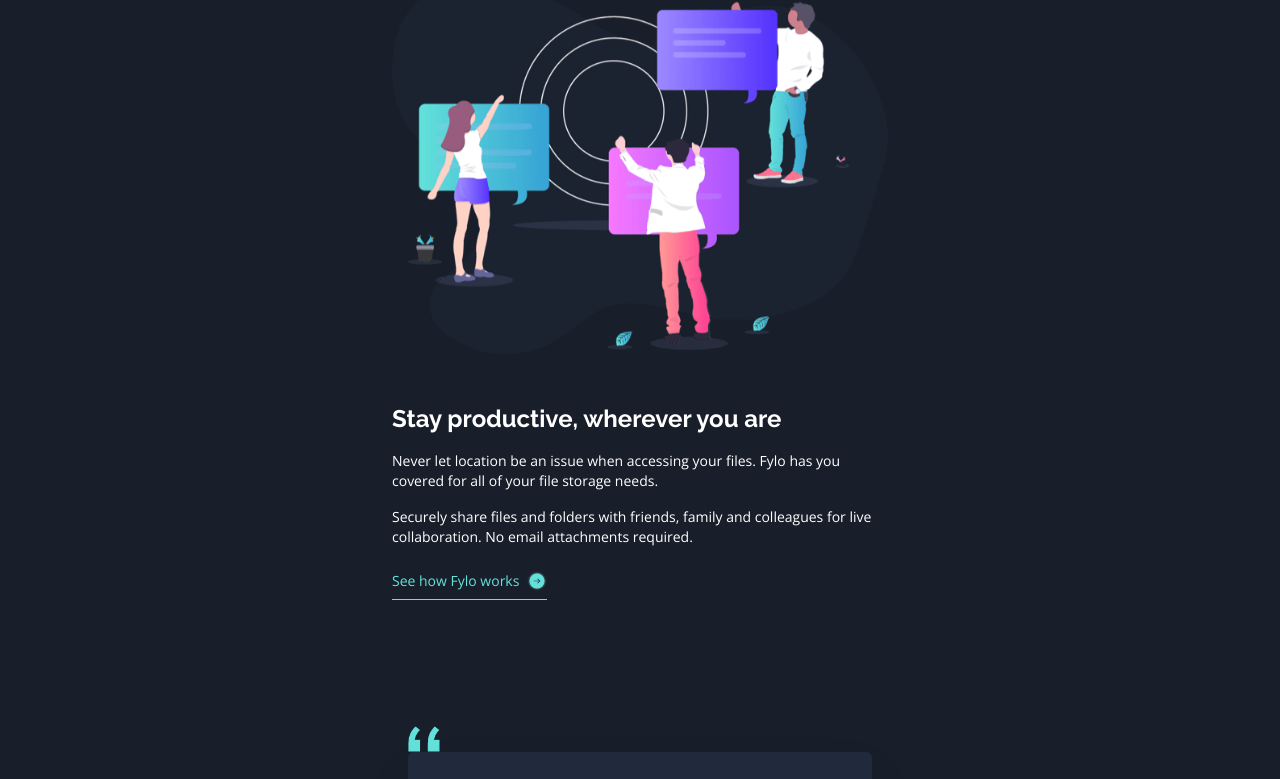
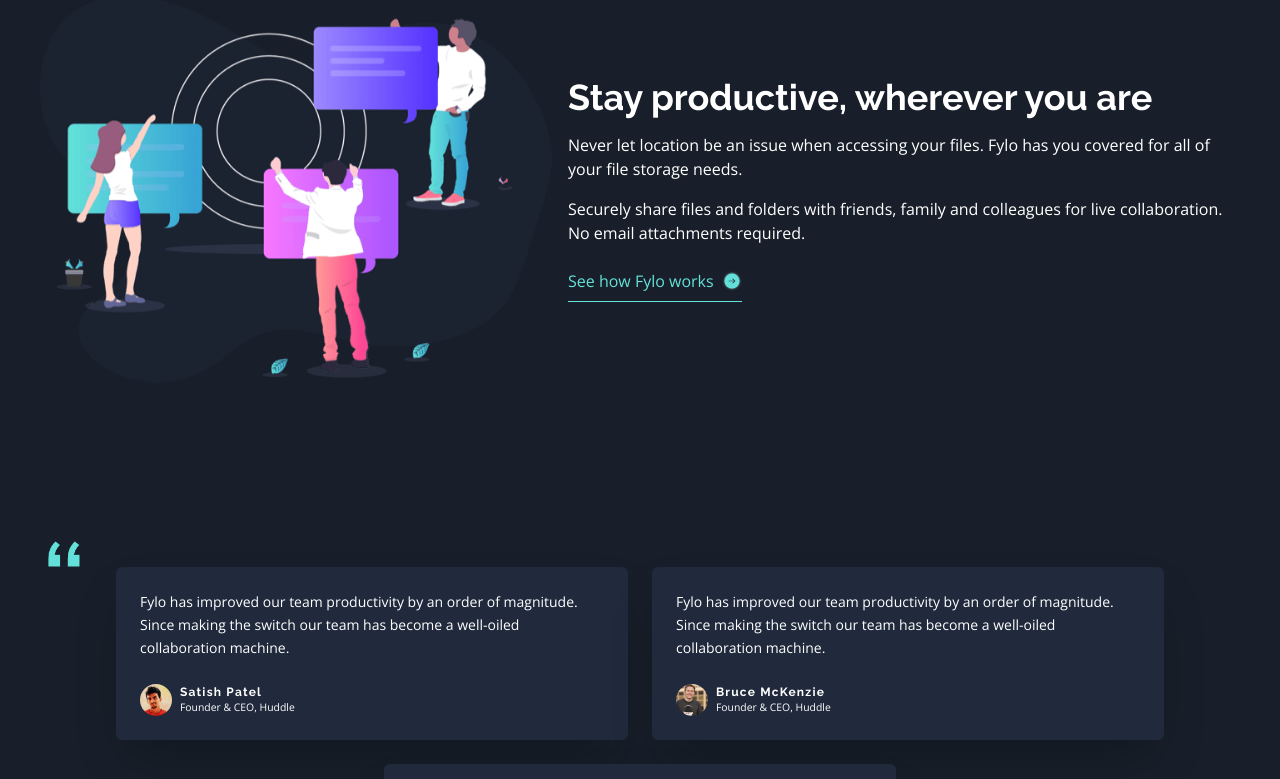
Before and after one commit to andwehehe/FMC-Fylo-landing-page, a React (Vite) app: page / in a window 1280 px wide. Shown: the part 1573-2352 px from the top of the page. Built offline with nearby package versions, Linux system fonts and the light colour scheme.

Commit message:
completed 1220px layout

```diff
--- a/index.html
+++ b/index.html
@@ -2,7 +2,7 @@
 <html lang="en">
   <head>
     <meta charset="UTF-8" />
-    <link rel="icon" type="image/svg+xml" href="./public/favicon-32x32.png" />
+    <link rel="icon" type="image/svg+xml" href="/favicon-32x32.png" />
     <meta name="viewport" content="width=device-width, initial-scale=1.0" />
     <title>Fylo-Landing-Page</title>
   </head>
--- a/src/App.jsx
+++ b/src/App.jsx
@@ -6,7 +6,10 @@
 function App() {
 
   return (
-   <main className="relative flex flex-col items-center w-full h-full bg-n900 z-1">
+   <main className="
+        relative flex flex-col items-center w-full h-full
+        bg-n900 z-1 overflow-hidden
+    ">
       <Header />
       <Body />
       <Footer />
--- a/src/Layout/Body/Body.jsx
+++ b/src/Layout/Body/Body.jsx
@@ -16,6 +16,7 @@
 
             flex flex-col items-center
             md:px-6
+
         ">
             <Introduction />
             <InfoPanel />
--- a/src/Layout/Body/ProductDemo.jsx
+++ b/src/Layout/Body/ProductDemo.jsx
@@ -4,25 +4,32 @@
 function ProductDemo() {
 
     return(
-        <article className='flex flex-col items-start gap-4 px-2 py-16 max-w-lg'>
+        <article className='
+            flex flex-col items-start gap-4 xs:px-4 py-16 xs:max-w-xl
+            2xs:px-8
+            md:max-w-2xl
+            lg:max-w-none lg:flex-row lg:items-center
+        '>
             <img
                 src={demo_img}
                 alt="demo"
-                className='my-8 self-center md:w-xl'
+                className='my-8 self-center md:w-xl lg:w-lg'
             />
 
+           <div className='flex flex-col gap-4'>
                  <h2 className='
                     font-header font-bold text-neutral text-xl w-full
                     md:text-2xl
+                    lg:text-4xl
                 '>
                     Stay productive, wherever you are
                 </h2>
 
-            <p className='font-body text-neutral text-sm'>
+                <p className='font-body text-neutral text-sm lg:text-base'>
                     Never let location be an issue when accessing your files. Fylo has you covered
                     for all of your file storage needs.
                 </p>
-            <p className='font-body text-neutral text-sm'>
+                <p className='font-body text-neutral text-sm lg:text-base'>
                     Securely share files and folders with friends, family and colleagues for live
                     collaboration. No email attachments required.
                 </p>
@@ -30,15 +37,14 @@
                 <a
                     href="https://github.com/andwehehe"
                     className='
-                    font-body text-sm
-                    text-t200 flex
-                    gap-2 items-center
-                    self-start py-2
-                    border-b cursor-pointer
+                        font-body text-sm text-t200 flex
+                        gap-2 items-center self-start py-2
+                        border-b cursor-pointer lg:text-base
                     '>
                     See how Fylo works
                     <img src={arrow_icon} alt="arrow"  className='w-5'/>
                 </a>
+           </div>
         </article>
     );
 }
--- a/src/Layout/Body/Promotion.jsx
+++ b/src/Layout/Body/Promotion.jsx
@@ -5,19 +5,22 @@
         <article className="
             flex flex-col mx-3 px-4 py-8 mt-28 text-center max-w-lg
             rounded-lg drop-shadow-2xl shadow-2xl bg-n850
-            md:p-8
+            md:p-8 lg:max-w-2xl lg:px-16
         ">
-            <h3 className="font-header font-bold text-neutral text-xl">
+            <h3 className="font-header font-bold text-neutral text-xl lg:text-2xl">
                 Get early access today
             </h3>
 
-            <p className="font-body text-neutral text-sm my-4">
+            <p className="font-body text-neutral text-sm my-4 lg:text-base">
                 It only takes a minute to sign up and our free started tier is
                 extremely generous. If you have any questions, our support
                 team would be happy to help you.
             </p>
 
-            <div className="flex flex-col items-center gap-4 mt-4">
+            <div className="
+                flex flex-col items-center gap-4 mt-4
+                lg:flex-row
+            ">
                 <input
                     autoComplete="email"
                     id="email"
@@ -26,7 +29,10 @@
                     placeholder="email@example.com"
                     className="font-body text-n900 text-xs py-4 px-6 rounded-full w-full bg-neutral"
                 />
-                <button className="font-header font-bold text-sm text-neutral py-3.5 rounded-full w-full bg-t200">
+                <button className="
+                    font-header font-bold text-sm text-neutral py-3.5 rounded-full w-full bg-t200
+                    lg:w-xs
+                ">
                     Get Started For Free
                 </button>
             </div>
--- a/src/Layout/Body/Testimonials.jsx
+++ b/src/Layout/Body/Testimonials.jsx
@@ -28,7 +28,7 @@
 
     return(
         <section className='
-            relative flex flex-wrap items-center gap-6 p-6 mt-16 max-w-lg
+            relative flex flex-wrap items-center justify-center gap-6 p-6 mt-16
         '>
             <img
                 src={quote_icon}
@@ -40,7 +40,7 @@
 
                     return(
                         <article key={commenter} className='
-                            flex flex-1 flex-col items-start gap-6 p-6 rounded-md min-w-full bg-n800 shadow-2xl
+                            flex flex-1 flex-col items-start gap-6 p-6 rounded-md min-w-md max-w-lg bg-n800 shadow-2xl
                         '>
 
                             <p className='
--- a/src/Layout/Footer/Footer.jsx
+++ b/src/Layout/Footer/Footer.jsx
@@ -28,9 +28,13 @@
 
     return(
         <footer className='flex justify-center px-8 p-8 bg-n950 w-full'>
-            <div className='max-w-lg w-full'>
+            <div className='
+                max-w-lg w-ful md:max-w-6xl lg:max-w-none
+                lg:flex items-start justify-center
+            '>
+                <article>
                     <img src={logo} alt="logo" className='py-8'/>
-                <article className='grid md:grid-cols-[55%_40%] grid-row-2 gap-4 gap-x-12'>
+                    <div className='grid md:grid-cols-[55%_40%] grid-row-2 gap-4 gap-x-12'>
                         {
                             contacts.map(({ icon, info, key, span }) => {
                                 const rowSpanClass = span === "2" ? "md:row-span-2" : "md:row-span-1";
@@ -45,12 +49,14 @@
                                 );
                             })
                         }
+                    </div>
                 </article>
 
-                <article className='my-16 md:flex md:justify-between items-start'>
+                <article className='my-16 md:flex md:gap-32 items-start lg:gap-8 lg:mt-28'>
                     <nav className='
                         flex flex-col gap-8
                         md:flex-row md:gap-24
+                        lg:gap-6
                     '>
                         <ul className='flex flex-col gap-2 font-body text-neutral'>
                             <li>About Us</li>
@@ -66,7 +72,7 @@
                         </ul>
                     </nav>
 
-                    <nav className='flex justify-center gap-4'>
+                    <nav className='flex justify-center gap-4 lg:flex-col'>
                         {/* facebook logo */}
                         <div className='border-1 border-neutral rounded-full p-2'>
                             <svg
--- a/src/Layout/Header/Header.jsx
+++ b/src/Layout/Header/Header.jsx
@@ -6,6 +6,7 @@
         <header className='
             flex justify-between items-center px-4 pt-6 w-full max-w-2xl
             md:px-8 md:pt-8 md:max-w-none
+            lg:pt-12 lg:px-16
         '>
             <img
                 src={logo}
@@ -13,7 +14,7 @@
                 className='h-6 md:h-8'
             />
             <nav>
-                <ul className='flex gap-5 text-neutral font-header text-sm'>
+                <ul className='flex gap-5 text-neutral font-header text-sm lg:gap-12'>
                     <li>Features</li>
                     <li>Team</li>
                     <li>Sign In</li>
--- a/src/index.css
+++ b/src/index.css
@@ -80,4 +80,8 @@
   --color-c500: hsl(198, 60%, 50%);
   --color-r500: hsl(0, 100%, 63%);
   --color-neutral: hsl(0, 0%, 100%);
+
+  /* Breakpoint */
+  --breakpoint-xs: 375px;
+  --breakpoint-2xs: 320px;
 }
```
Lines whose indentation alone changed are shown as unchanged.
